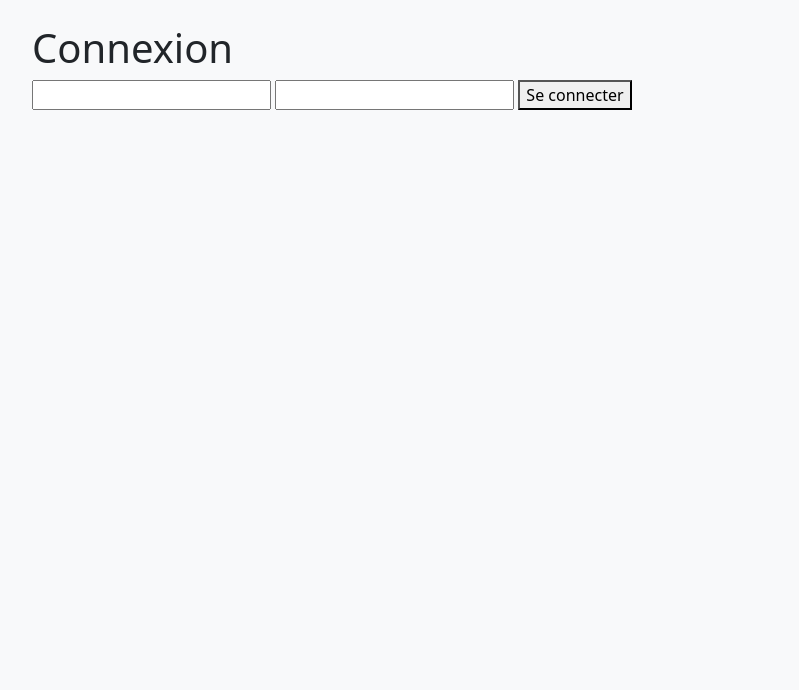
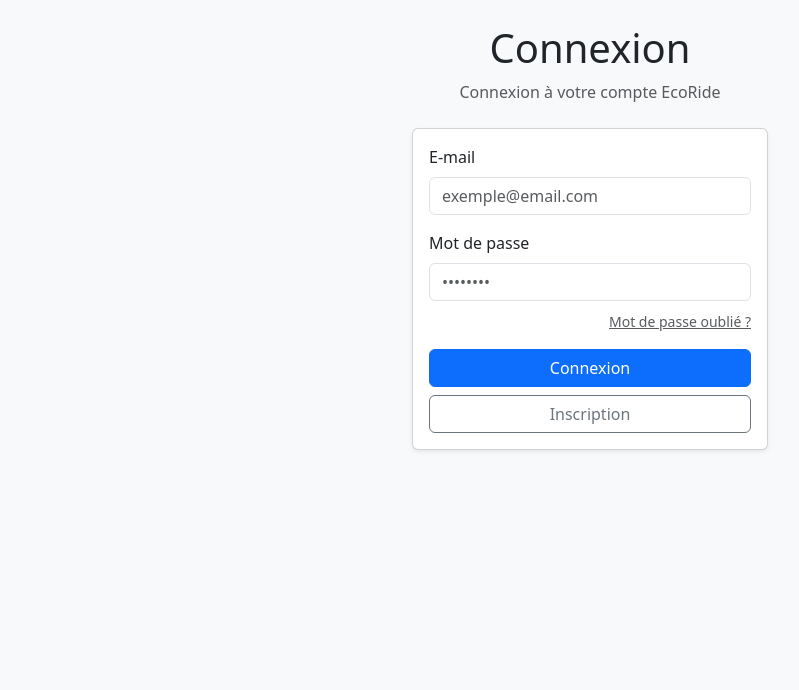
Before and after one commit to Potato-Technical/ecoride, a PHP site: page /login in a window 1280 px wide. Shown: the part 57-747 px from the top of the page, without its empty margins (50-849 px from the left). Run offline with PHP 8.4, Linux system fonts and the light colour scheme.

Commit message:
feat: refonte de la page de connexion selon le mockup

```diff
--- a/app/Views/auth/login.php
+++ b/app/Views/auth/login.php
@@ -1,13 +1,68 @@
-<h1>Connexion</h1>
+<div class="row justify-content-center">
+    <div class="col-12 col-sm-10 col-md-6 col-lg-4">
 
-<?php if (!empty($error)) : ?>
-    <p><?= htmlspecialchars($error) ?></p>
-<?php endif; ?>
+        <h1 class="text-center mb-2">Connexion</h1>
+        <p class="text-center text-muted mb-4">
+            Connexion à votre compte EcoRide
+        </p>
 
-<form method="POST">
-    <!-- Champ CSRF : protège le formulaire contre les requêtes externes -->
-    <input type="hidden" name="csrf_token" value="<?= htmlspecialchars($csrf_token) ?>">
-    <input type="email" name="email" required>
-    <input type="password" name="password" required>
-    <button type="submit">Se connecter</button>
-</form>
+        <?php if (!empty($error)) : ?>
+            <div class="alert alert-danger">
+                <?= htmlspecialchars($error) ?>
+            </div>
+        <?php endif; ?>
+
+        <div class="card shadow-sm">
+            <div class="card-body">
+
+                <form method="POST">
+                    <input type="hidden"
+                           name="csrf_token"
+                           value="<?= htmlspecialchars($csrf_token) ?>">
+
+                    <div class="mb-3">
+                        <label for="email" class="form-label">E-mail</label>
+                        <input type="email"
+                               id="email"
+                               name="email"
+                               class="form-control"
+                               placeholder="exemple@email.com"
+                               required>
+                    </div>
+
+                    <div class="mb-2">
+                        <label for="password" class="form-label">Mot de passe</label>
+                        <input type="password"
+                               id="password"
+                               name="password"
+                               class="form-control"
+                               placeholder="••••••••"
+                               required>
+                    </div>
+
+                    <div class="text-end mb-3">
+                        <a href="#"
+                           class="small text-muted">
+                            Mot de passe oublié ?
+                        </a>
+                    </div>
+
+                    <div class="d-grid mb-2">
+                        <button type="submit"
+                                class="btn btn-primary">
+                            Connexion
+                        </button>
+                    </div>
+
+                    <div class="d-grid">
+                        <a href="/register"
+                           class="btn btn-outline-secondary">
+                            Inscription
+                        </a>
+                    </div>
+                </form>
+
+            </div>
+        </div>
+    </div>
+</div>
```
